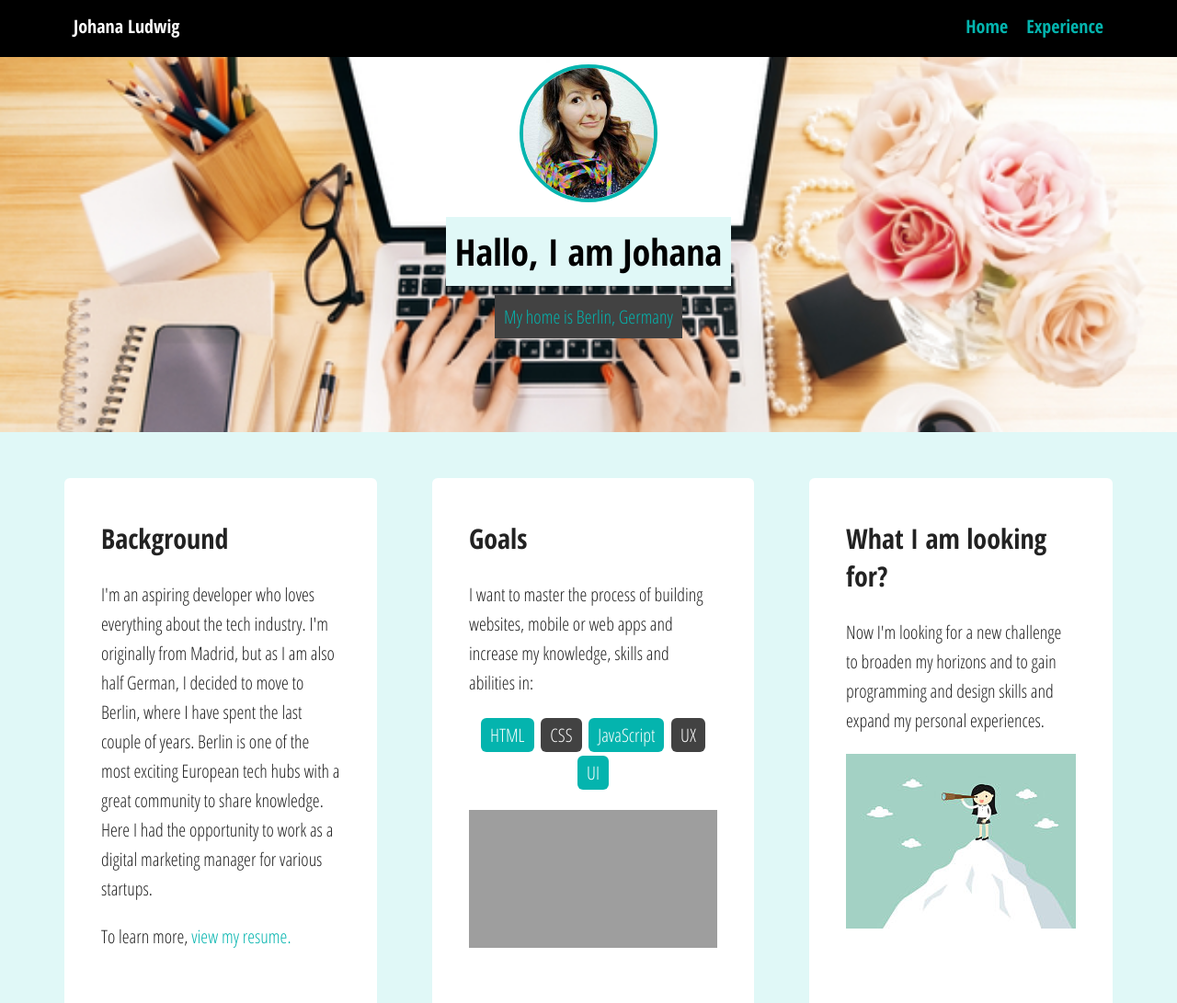
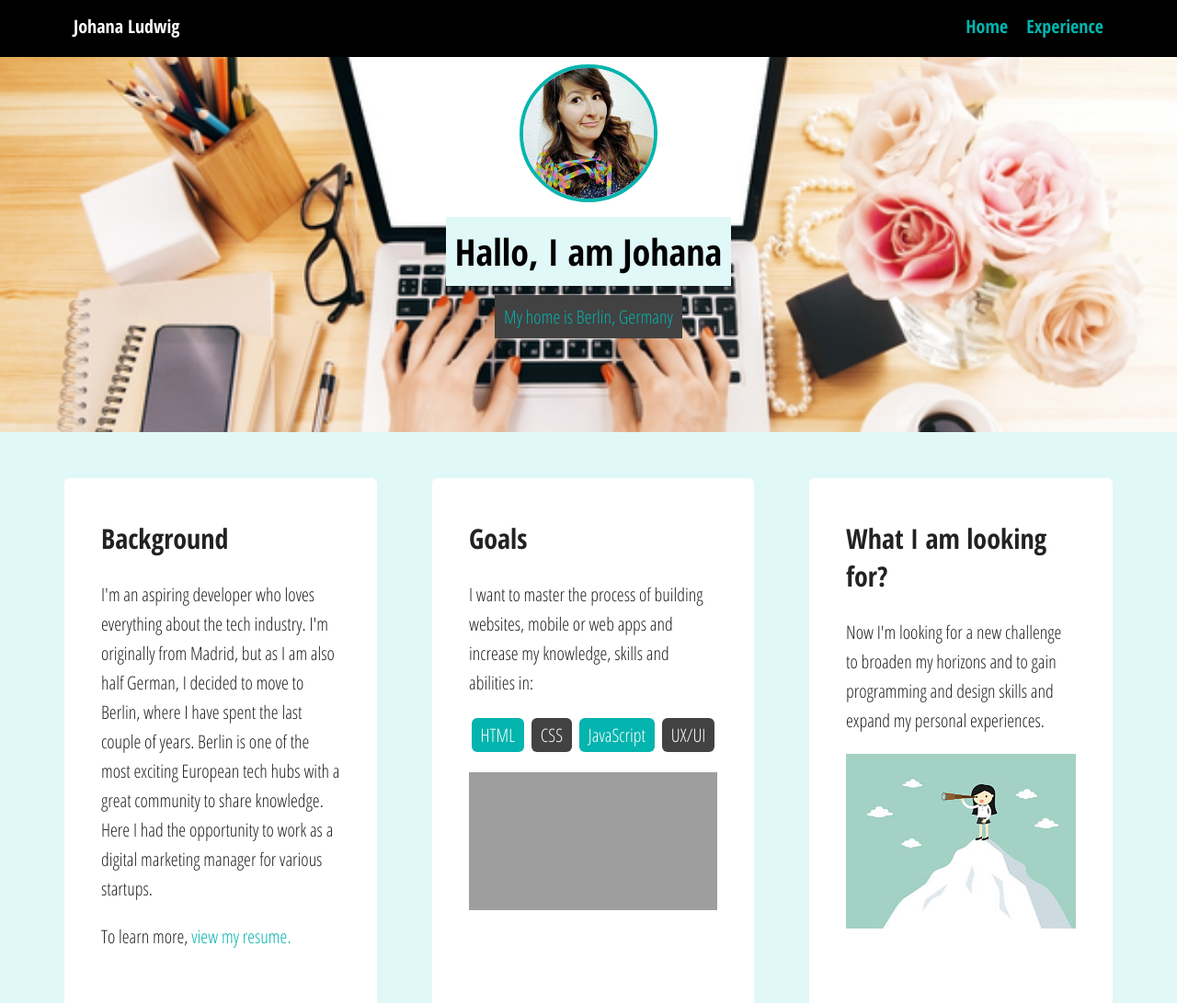
Before and after one commit to johanaludwig/profile-page, a plain HTML site: page index.html in a window 1280 px wide. Shown: the top 1091 px of the page at 92% size. Drawn offline with Linux system fonts and the light colour scheme; grey boxes are pictures that could not be loaded.

Commit message:
corrected list of skills

```diff
--- a/index.html
+++ b/index.html
@@ -36,8 +36,7 @@
           <li>HTML</li>
           <li>CSS</li>
           <li>JavaScript</li>
-          <li>UX</li>
-          <li>UI</li>
+          <li>UX/UI</li>
         </ul>
         <img src="https://placeimg.com/270/150/tech" alt="Technology concepts">
       </div>
```
Also changed, not shown: resume.html (+1 -1 lines).
